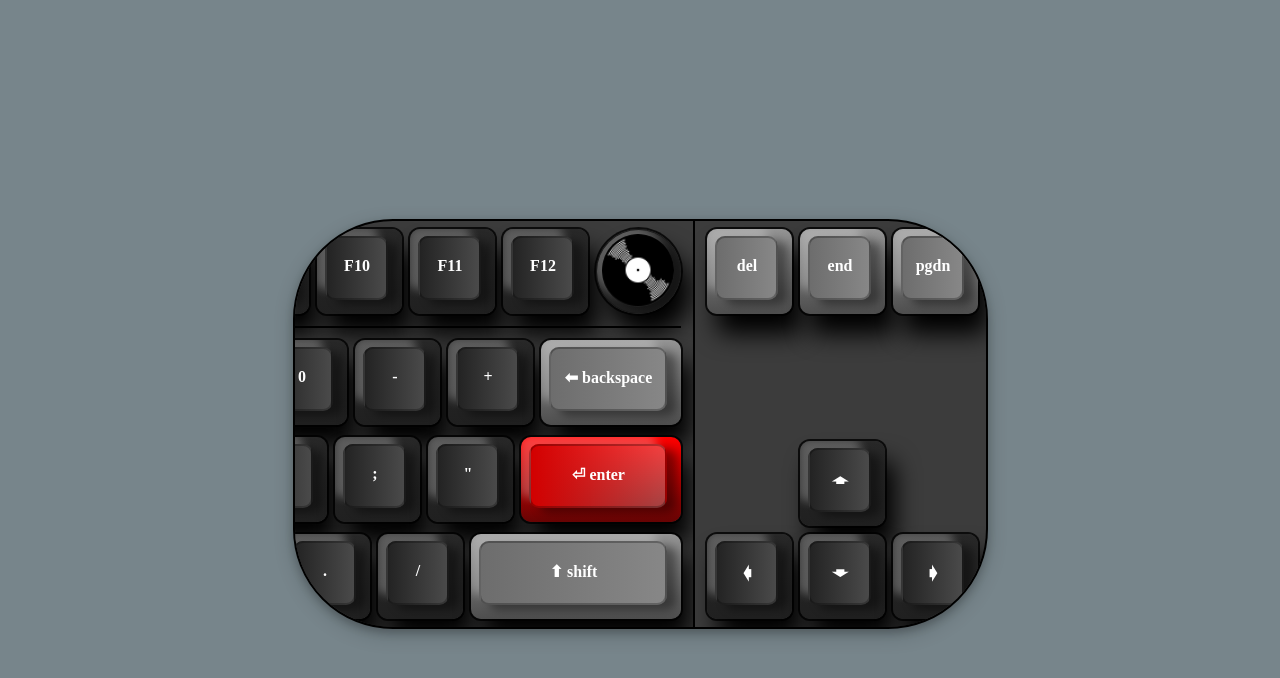
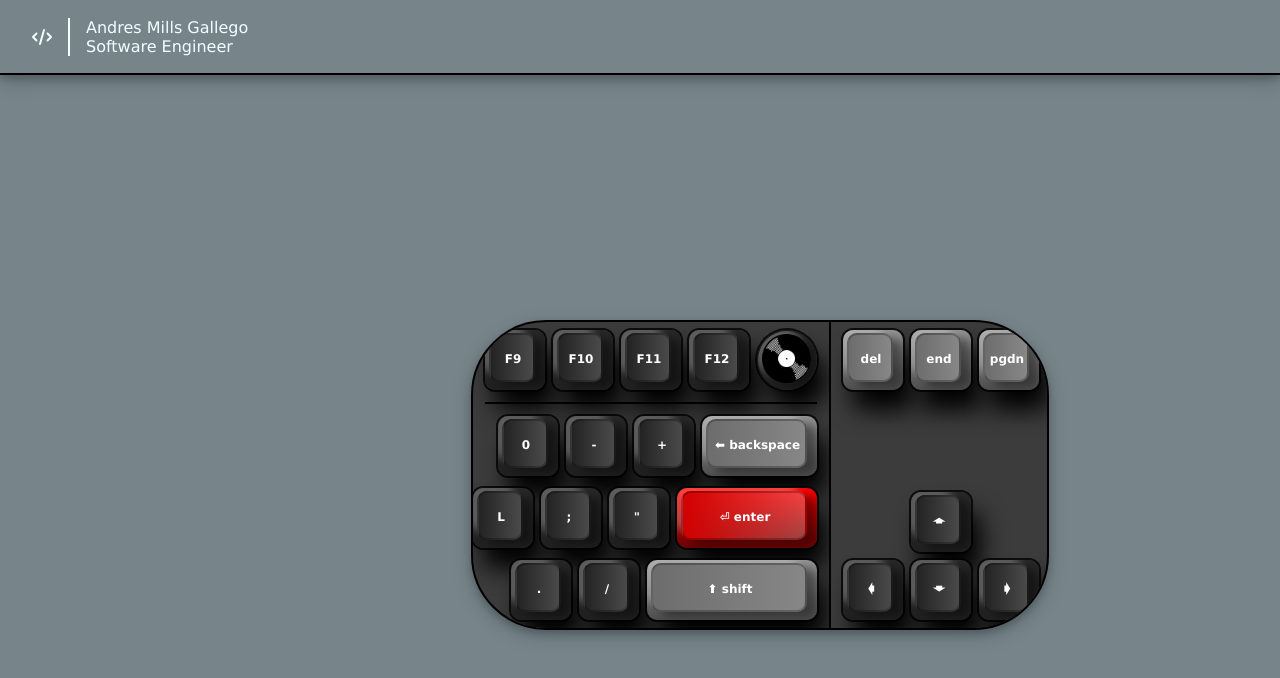
Before and after one commit to AndresMillsGallego/my-portfolio, a React (Vite) app: page / in a window 1280 px wide. Shown: the top 678 px of the page. Built offline with nearby package versions, Linux system fonts and the light colour scheme.

Commit message:
Added the Header component as well as Font Awesome

```diff
--- a/package.json
+++ b/package.json
@@ -12,6 +12,9 @@
   "dependencies": {
     "@emotion/react": "^11.14.0",
     "@emotion/styled": "^11.14.0",
+    "@fortawesome/free-brands-svg-icons": "^6.7.2",
+    "@fortawesome/free-solid-svg-icons": "^6.7.2",
+    "@fortawesome/react-fontawesome": "^0.2.2",
     "@mui/material": "^7.0.2",
     "motion": "^12.9.2",
     "react": "^19.0.0",
--- a/src/App.module.scss
+++ b/src/App.module.scss
@@ -3,15 +3,12 @@
 }
 
 body {
+  font-family: Verdana, Geneva, Tahoma, sans-serif;
   margin: 0;
   min-height: 100vh;
   min-width: 1200px;
   background-color: rgba(38, 60, 69, 0.623);
   overflow: hidden;
-}
-
-.app {
-  padding: 1.5rem;
 }
 
 .page {
--- a/src/App.tsx
+++ b/src/App.tsx
@@ -5,6 +5,7 @@ import Splash from "./Pages/Splash/Splash";
 import { AnimatePresence, motion } from "motion/react";
 import { Backdrop } from "@mui/material";
 import MirrorMe from "./assets/MirrorMe.jpg";
+import Header from "./components/Header/Header";
 
 function App() {
   const { showPage, setShowPage, isPlaying, showSplashPage } =
@@ -17,22 +18,15 @@ function App() {
 
   return (
     <div className={style["app"]}>
+      <Header />
       <Backdrop
         open={backdropOpen}
         onClick={() => setBackdropOpen(false)}
         sx={(theme) => ({ color: "#fff", zIndex: theme.zIndex.drawer + 1 })}
       ></Backdrop>
-      <AnimatePresence>
-        {showSplashPage && !showPage ? (
-          <motion.div
-            initial={{ opacity: 0, scale: 0 }}
-            animate={{ opacity: 1, scale: 1 }}
-            exit={{ opacity: 0, scale: 0 }}
-          >
-            <Splash />
-          </motion.div>
-        ) : null}
-      </AnimatePresence>
+
+      {showSplashPage && !showPage ? <Splash /> : null}
+
       <AnimatePresence>
         {showPage ? (
           <motion.div
--- a/src/Pages/Splash/Splash.module.scss
+++ b/src/Pages/Splash/Splash.module.scss
@@ -4,5 +4,4 @@
   justify-content: center;
   align-items: center;
   height: 100vh;
-  width: 100%;
 }
--- a/src/Pages/Splash/Splash.tsx
+++ b/src/Pages/Splash/Splash.tsx
@@ -7,11 +7,16 @@ const Splash = () => {
   const dragConstraintRef = useRef(null);
 
   return (
-    <motion.div className={style["splash-container"]} ref={dragConstraintRef}>
-      <motion.div drag dragConstraints={dragConstraintRef}>
+    <div className={style["splash-container"]} ref={dragConstraintRef}>
+      <motion.div
+        drag
+        dragConstraints={dragConstraintRef}
+        initial={{ opacity: 0, scale: 0 }}
+        animate={{ opacity: 1, scale: 1 }}
+      >
         <Keyboard />
       </motion.div>
-    </motion.div>
+    </div>
   );
 };
 
--- /dev/null
+++ b/src/components/Header/Header.module.scss
@@ -0,0 +1,23 @@
+.header {
+  width: 100vw;
+  height: 75px;
+  border-bottom: 2px solid;
+  box-shadow: 0 4px 8px 0 rgba(0, 0, 0, 0.2), 0 6px 20px 0 rgba(0, 0, 0, 0.19);
+  z-index: 10;
+  display: flex;
+  align-items: center;
+}
+
+.header-title {
+  display: flex;
+  align-items: center;
+  color: azure;
+  font-size: 1rem;
+  margin-left: 2rem;
+
+  .header-name {
+    margin-left: 1rem;
+    padding-left: 1rem;
+    border-left: 2px solid;
+  }
+}
--- /dev/null
+++ b/src/components/Header/Header.tsx
@@ -0,0 +1,19 @@
+import style from "./Header.module.scss";
+import { FontAwesomeIcon } from "@fortawesome/react-fontawesome";
+import { faCode } from "@fortawesome/free-solid-svg-icons";
+
+const Header = () => {
+  return (
+    <div className={style["header"]}>
+      <div className={style["header-title"]}>
+        <FontAwesomeIcon icon={faCode} />
+        <div className={style["header-name"]}>
+          <span>Andres Mills Gallego</span> <br />
+          <span>Software Engineer</span>
+        </div>
+      </div>
+    </div>
+  );
+};
+
+export default Header;
--- a/src/components/Keyboard/Keyboard.module.scss
+++ b/src/components/Keyboard/Keyboard.module.scss
@@ -2,9 +2,10 @@
   display: flex;
   align-items: flex-end;
   max-width: fit-content;
+  margin-left: 15rem;
   justify-content: space-between;
   border: 2px solid;
-  border-radius: 100px;
+  border-radius: 75px;
   background-color: #3c3c3c;
   box-shadow: 0 4px 8px 0 rgba(0, 0, 0, 0.2), 0 6px 20px 0 rgba(0, 0, 0, 0.19);
   overflow: hidden;
@@ -29,7 +30,7 @@
   .keyboard-right {
     display: flex;
     flex-direction: column;
-    row-gap: 115px;
+    row-gap: 90px;
     margin-left: 0.25rem;
   }
 
@@ -58,8 +59,8 @@
 .key {
   position: relative;
   display: inline-block;
-  width: 85px;
-  height: 85px;
+  width: 60px;
+  height: 60px;
   border-radius: 10px;
   background: linear-gradient(180deg, #282828, #202020);
   box-shadow: 0 0 0 2px rgba(0, 0, 0, 0.795), 10px 20px 25px;
@@ -69,10 +70,10 @@
 .key::before {
   content: "";
   position: absolute;
-  top: 7px;
-  left: 8px;
-  bottom: 14px;
-  right: 14px;
+  top: 3px;
+  left: 4px;
+  bottom: 8px;
+  right: 10px;
   background: linear-gradient(90deg, #232323, #4a4a4a);
   box-shadow: -10px -10px 10px rgba(255, 255, 255, 0.25),
     10px 5px 10px rgba(0, 0, 0, 0.4);
@@ -97,24 +98,24 @@
 }
 
 .enter-key {
-  width: 160px;
+  width: 140px;
 }
 
 .shift-key {
-  width: 210px;
+  width: 170px;
 }
 
 .backspace-key {
-  width: 140px;
+  width: 115px;
 }
 
 .key-content {
   position: relative;
-  top: 27.5px;
+  top: 17.5px;
   right: 2px;
   z-index: 1;
   color: #fff;
-  font-size: 1rem;
+  font-size: 0.75rem;
   font-weight: bold;
   width: fit-content;
 }
--- a/src/components/Keyboard/VolumeKnob/VolumeKnob.module.scss
+++ b/src/components/Keyboard/VolumeKnob/VolumeKnob.module.scss
@@ -1,8 +1,8 @@
 .volume-div {
   position: relative;
   padding: 1rem;
-  width: 85px;
-  height: 85px;
+  width: 60px;
+  height: 60px;
   background: linear-gradient(180deg, #282828, #202020);
   box-shadow: 0 0 0 2px rgba(0, 0, 0, 0.795), 10px 20px 25px;
   border: 1px solid #0004;
@@ -13,10 +13,10 @@
 .volume-div::before {
   content: "";
   position: absolute;
-  top: 4px;
-  left: 5px;
-  bottom: 6px;
-  right: 6px;
+  top: 3px;
+  left: 4px;
+  bottom: 5px;
+  right: 5px;
   border-radius: 50px;
   background: linear-gradient(90deg, #232323, #4a4a4a);
   background-image: url(../../../assets/Vinyl.png);
@@ -27,6 +27,11 @@
 
 div.volume-div:hover {
   cursor: pointer;
+  scale: 1.025;
+}
+
+div.volume-div:active {
+  scale: 0.95;
 }
 
 @keyframes rotate {
```
Also changed, not shown: 1 other file (tests, documents, lock files or other folders).
